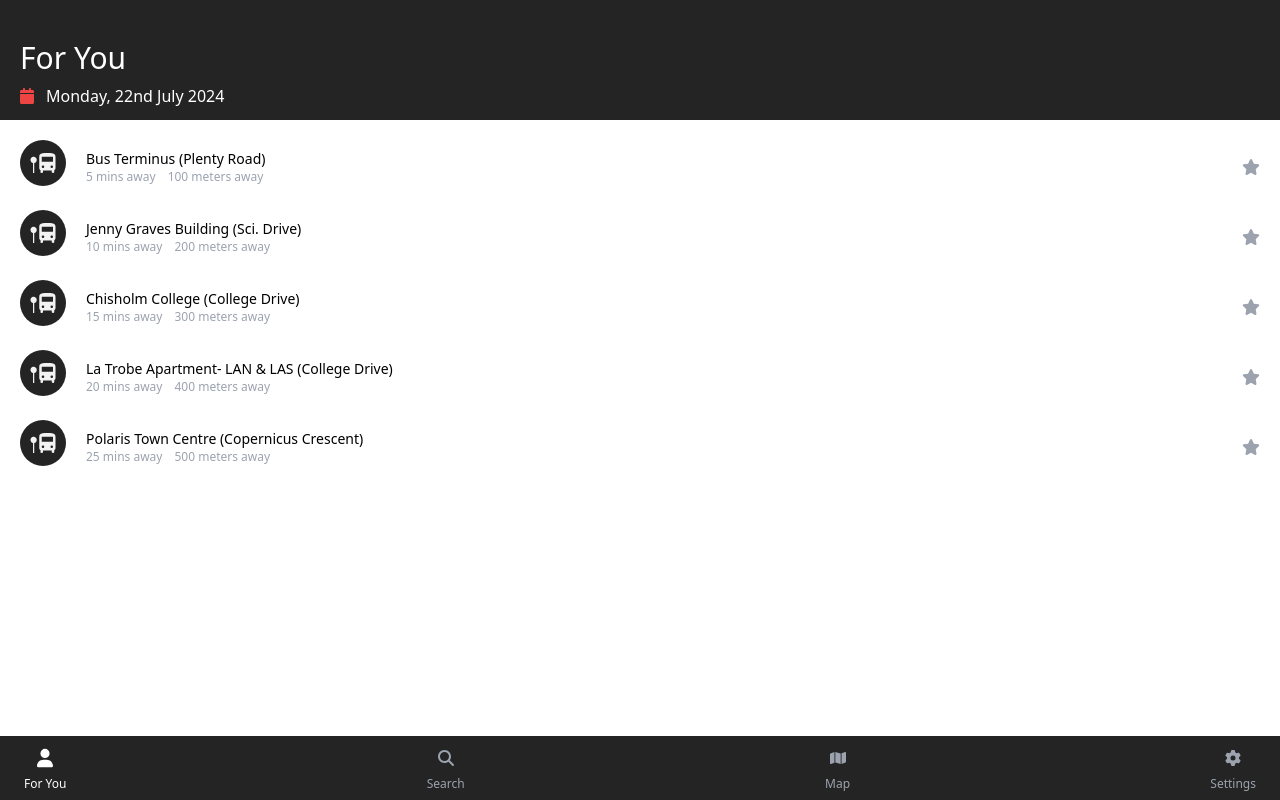
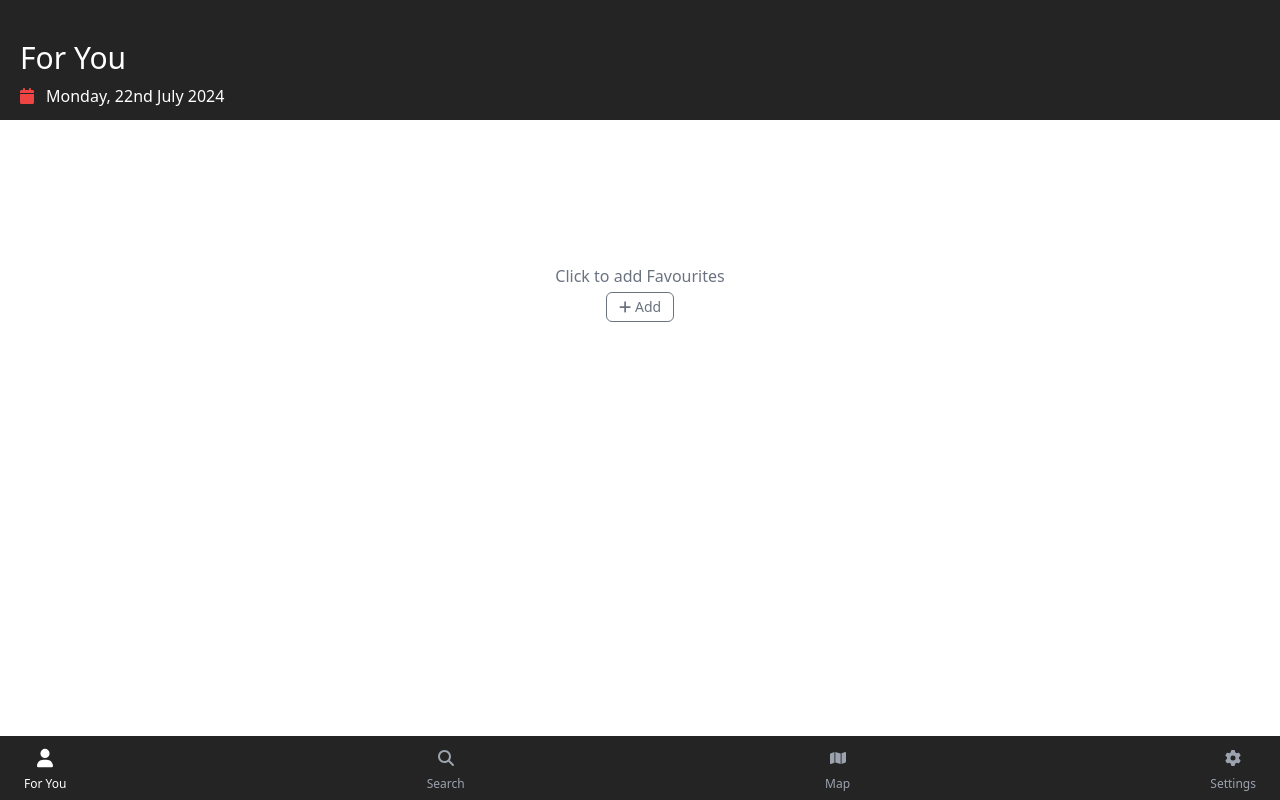
Before and after one commit to GDSC-La-Trobe-University/glider-bus-tracking-website, a React (Create React App) app: page / in a window 1280 px wide. Built offline with nearby package versions, Linux system fonts and the light colour scheme.

Commit message:
Fix issue 5, updating Search and ForYou page

```diff
--- a/src/pages/ForYou.jsx
+++ b/src/pages/ForYou.jsx
@@ -1,34 +1,33 @@
 import { FontAwesomeIcon } from "@fortawesome/react-fontawesome";
-import { faCalendar } from "@fortawesome/free-solid-svg-icons";
-import { useState, useEffect } from "react";
+import { faCalendar, faPlus } from "@fortawesome/free-solid-svg-icons";
+import { useNavigate } from "react-router-dom";
 import { format } from "date-fns";
 import { busStop } from "../data/busStop-data";
-import { loadStarredState } from "../utils/storage";
-import { BusStopItem } from "./BusStopItem";
+import { loadStarredState } from "../utils/dataLoader";
+import { BusStopItem } from "../components/BusStopItem";
 
 export function ForYouPage() {
-  const [starred, setStarred] = useState(loadStarredState);
-
-  useEffect(() => {
-    localStorage.setItem("starredState", JSON.stringify(starred));
-  }, [starred]);
-
-  const toggleStarred = (id) => {
-    setStarred((prevStarred) => ({
-      ...prevStarred,
-      [id]: !prevStarred[id],
-    }));
-    console.log(starred);
-  };
-
-  const formattedDate = format(new Date(), "EEEE, do MMMM yyyy");
-
-  // Sort bus stops with starred items first
-  const sortedBusStops = [...busStop].sort((a, b) => {
+  const navigate = useNavigate();
+  const starred = loadStarredState();
+  const sortedBusStops = [...busStop]
+    .filter((bus) => starred[bus.id] === true) // Filter only those with starred state true
+    .sort((a, b) => {
       const aStarred = starred[a.id];
       const bStarred = starred[b.id];
       return bStarred - aStarred; // bStarred first (true > false)
     });
+  const formattedDate = format(new Date(), "EEEE, do MMMM yyyy");
+  const EmptyStateAddButton = (
+    <div className="mt-36 flex flex-col items-center justify-center h-full text-gray-500">
+      <p>Click to add Favourites</p>
+      <button
+        className="mt-1 px-3 py-1 border border-gray-500 rounded-md bg-transparent text-gray-500 flex items-center text-sm"
+        onClick={() => navigate("/search")}
+      >
+        <FontAwesomeIcon icon={faPlus} className="mr-1" /> Add
+      </button>
+    </div>
+  );
 
   return (
     <div className="App">
@@ -39,18 +38,15 @@ export function ForYouPage() {
           <span>{formattedDate}</span>
         </div>
       </header>
-
+      {sortedBusStops.length === 0 ? (
+        EmptyStateAddButton
+      ) : (
         <div className="p-5">
           {sortedBusStops.map((bus) => (
-          <BusStopItem
-            key={bus.id}
-            bus={bus}
-            starred={starred}
-            handleToggleStarred={toggleStarred}
-            clickable={true}
-          />
+            <BusStopItem key={bus.id} bus={bus} clickable={false} />
           ))}
         </div>
+      )}
     </div>
   );
 }
--- a/src/pages/Search.jsx
+++ b/src/pages/Search.jsx
@@ -1,40 +1,30 @@
 import { FontAwesomeIcon } from "@fortawesome/react-fontawesome";
 import { faCalendar } from "@fortawesome/free-solid-svg-icons";
+import { useState, useEffect } from "react";
 import { format } from "date-fns";
 import { busStop } from "../data/busStop-data";
-import { loadStarredState } from "../utils/storage";
-import { BusStopItem } from "./BusStopItem";
-import {
-  MapContainer,
-  TileLayer,
-  Marker,
-  Popup,
-  Polyline,
-} from "react-leaflet";
-import L from "leaflet";
-import "leaflet/dist/leaflet.css";
+import { loadStarredState } from "../utils/dataLoader";
+import { BusStopItem } from "../components/BusStopItem";
 
 export function SearchPage() {
-  const defaultIcon = L.icon({
-    iconUrl:
-      "https://cdnjs.cloudflare.com/ajax/libs/leaflet/1.7.1/images/marker-icon.png",
-    shadowUrl:
-      "https://cdnjs.cloudflare.com/ajax/libs/leaflet/1.7.1/images/marker-shadow.png",
-  });
+  const [starred, setStarred] = useState(loadStarredState);
 
-  // Extract detailed route coordinates from bus stops 1 to 5
-  const detailedRouteCoordinates = busStop.map((stop) => [
-    stop.latitude,
-    stop.longitude,
-  ]);
+  useEffect(() => {
+    localStorage.setItem("starredState", JSON.stringify(starred));
+  }, [starred]);
 
-  // Create bounds based on bus stops 1 to 5
-  const bounds = L.latLngBounds(detailedRouteCoordinates);
+  const toggleStarred = (id) => {
+    setStarred((prevStarred) => ({
+      ...prevStarred,
+      [id]: !prevStarred[id],
+    }));
+    console.log(starred);
+  };
 
-  const starred = loadStarredState();
-  const sortedBusStops = [...busStop]
-    .filter((bus) => starred[bus.id] === true) // Filter only those with starred state true
-    .sort((a, b) => {
+  const formattedDate = format(new Date(), "EEEE, do MMMM yyyy");
+
+  // Sort bus stops with starred items first
+  const sortedBusStops = [...busStop].sort((a, b) => {
     const aStarred = starred[a.id];
     const bStarred = starred[b.id];
     return bStarred - aStarred; // bStarred first (true > false)
@@ -42,39 +32,23 @@ export function SearchPage() {
 
   return (
     <div className="App">
-      <MapContainer
-        bounds={bounds}
-        zoom={15}
-        minZoom={13}
-        maxZoom={17}
-        maxBounds={bounds}
-        maxBoundsViscosity={1.0}
-        zoomControl={false}
-        style={{ height: "50vh", width: "100%" }}
-        className="flex-1 z-0"
-      >
-        <TileLayer
-          url="https://{s}.tile.openstreetmap.org/{z}/{x}/{y}.png"
-          attribution='&copy; <a href="https://www.openstreetmap.org/copyright">OpenStreetMap</a> contributors'
-        />
-        {sortedBusStops.map((stop) => (
-          <Marker
-            key={stop.id}
-            position={[stop.latitude, stop.longitude]}
-            icon={defaultIcon}
-          >
-            <Popup>{stop.name}</Popup>
-          </Marker>
-        ))}
-      </MapContainer>
-
-      <header className="pt-10 px-5 pb-3">
-        <h1 className="text-3xl mb-2">Stops Nearby</h1>
+      <header className="bg-[#242424] pt-10 px-5 pb-3 text-white">
+        <h1 className="text-3xl mb-2">Search</h1>
+        <div className="flex items-center">
+          <FontAwesomeIcon icon={faCalendar} className="text-red-500 mr-3" />
+          <span>{formattedDate}</span>
+        </div>
       </header>
 
       <div className="p-5">
         {sortedBusStops.map((bus) => (
-          <BusStopItem key={bus.id} bus={bus} clickable={false} />
+          <BusStopItem
+            key={bus.id}
+            bus={bus}
+            starred={starred}
+            handleToggleStarred={toggleStarred}
+            clickable={true}
+          />
         ))}
       </div>
     </div>
```
Also changed, not shown: src/components/BusStopItem.jsx (renamed from src/pages/BusStopItem.jsx), src/utils/dataLoader.js (renamed from src/utils/storage.js). Lines whose indentation alone changed are shown as unchanged.
